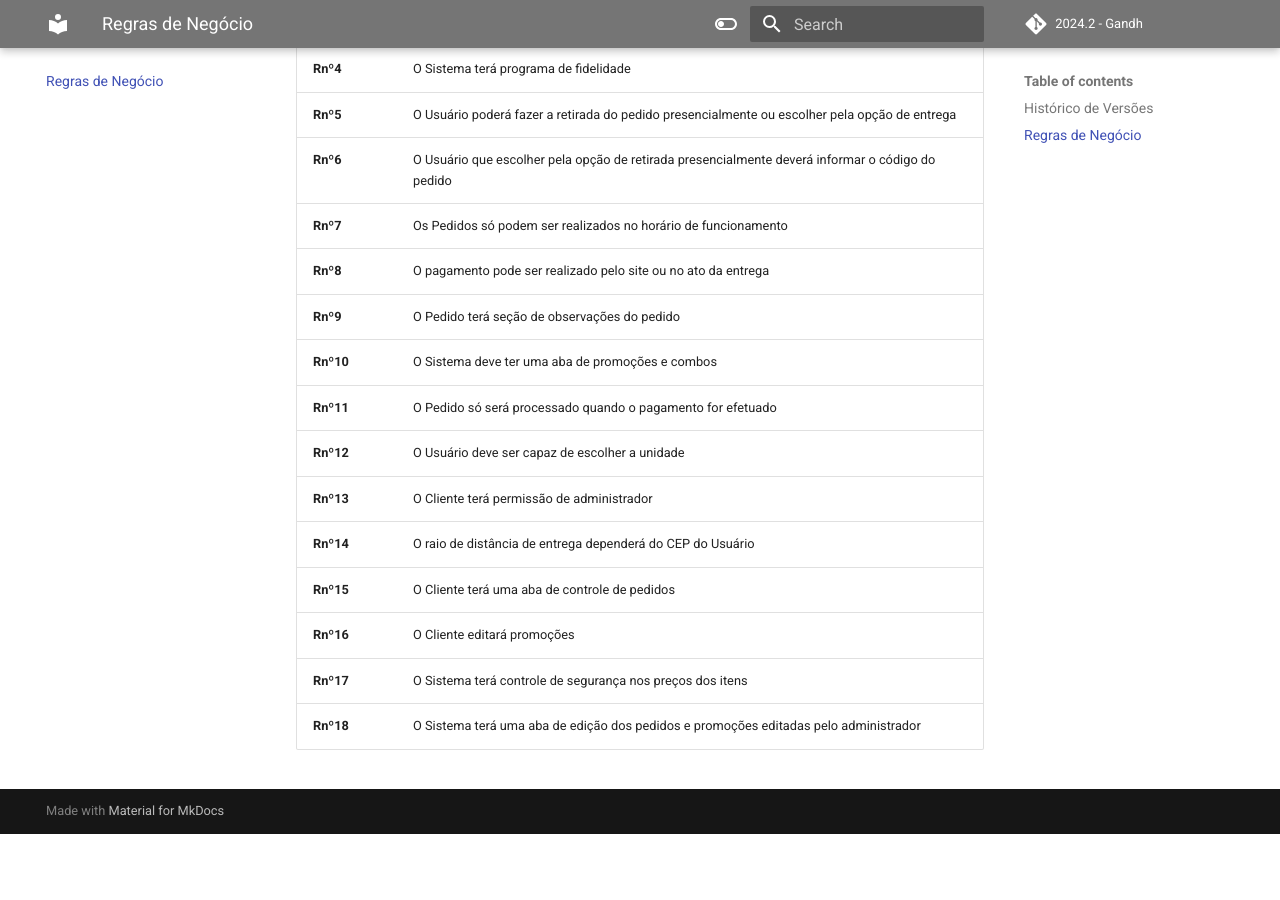
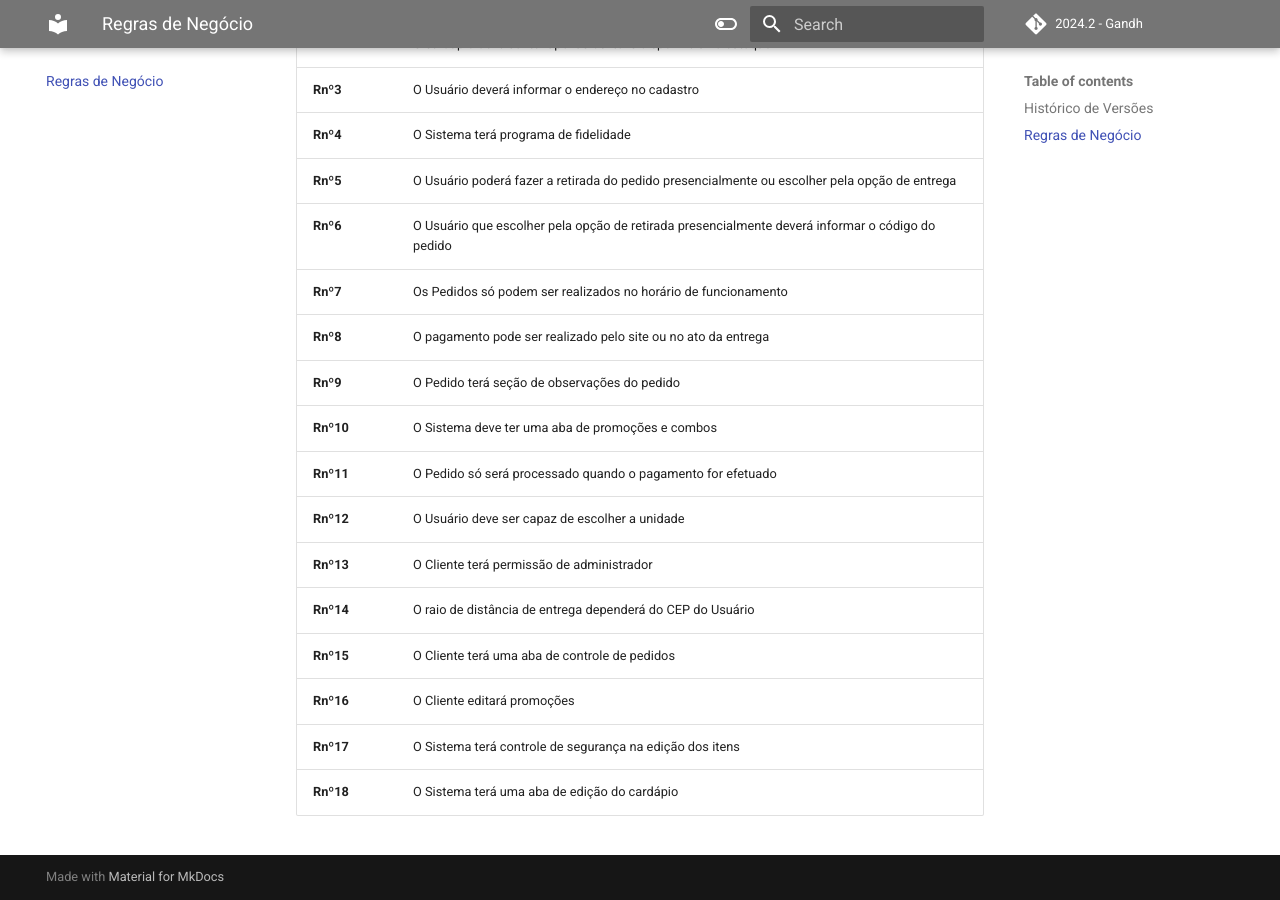
Before and after one commit to FGA-REQ/2024.2-Gandh, an MkDocs documentation site: the page built from docs/regras-negocio/regras-negocio.md, in a window 1280 px wide and 900 px high, scrolled down 686 px. Built offline with MkDocs 1.6.1 and Material for MkDocs 9.7.7, drawn with Linux system fonts in a browser that asks for light colours; comment, search, counter and statistics services are not loaded; before the commit the page ends 1520 px from its top, so only the background shows below that; some of the changed text lies outside the part shown.

Commit message:
alteração nas regras de negócio da documentação

```diff
--- a/docs/regras-negocio/regras-negocio.md
+++ b/docs/regras-negocio/regras-negocio.md
@@ -24,5 +25,5 @@ As regras de negócio são diretrizes que orientam o comportamento de um softwar
 | **Rnº14** | O raio de distância de entrega dependerá do CEP do Usuário |
 | **Rnº15** | O Cliente terá uma aba de controle de pedidos |
 | **Rnº16** | O Cliente editará promoções |
-| **Rnº17** | O Sistema terá controle de segurança nos preços dos itens |
-| **Rnº18** | O Sistema terá uma aba de edição dos pedidos e promoções editadas pelo administrador |
+| **Rnº17** | O Sistema terá controle de segurança na edição dos itens |
+| **Rnº18** | O Sistema terá uma aba de edição do cardápio |
```
Also changed, not shown: other parts of docs/regras-negocio/regras-negocio.md (+1 -0 lines).
